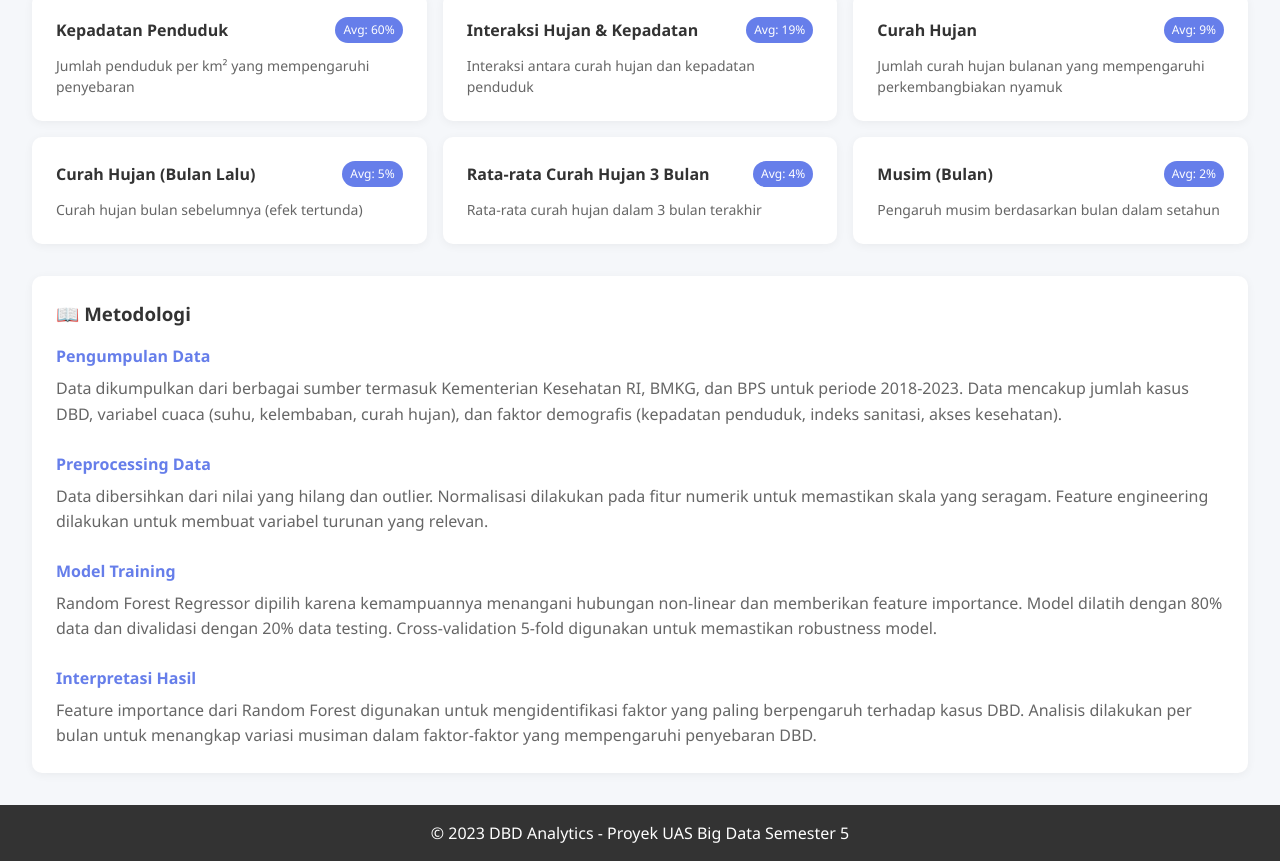
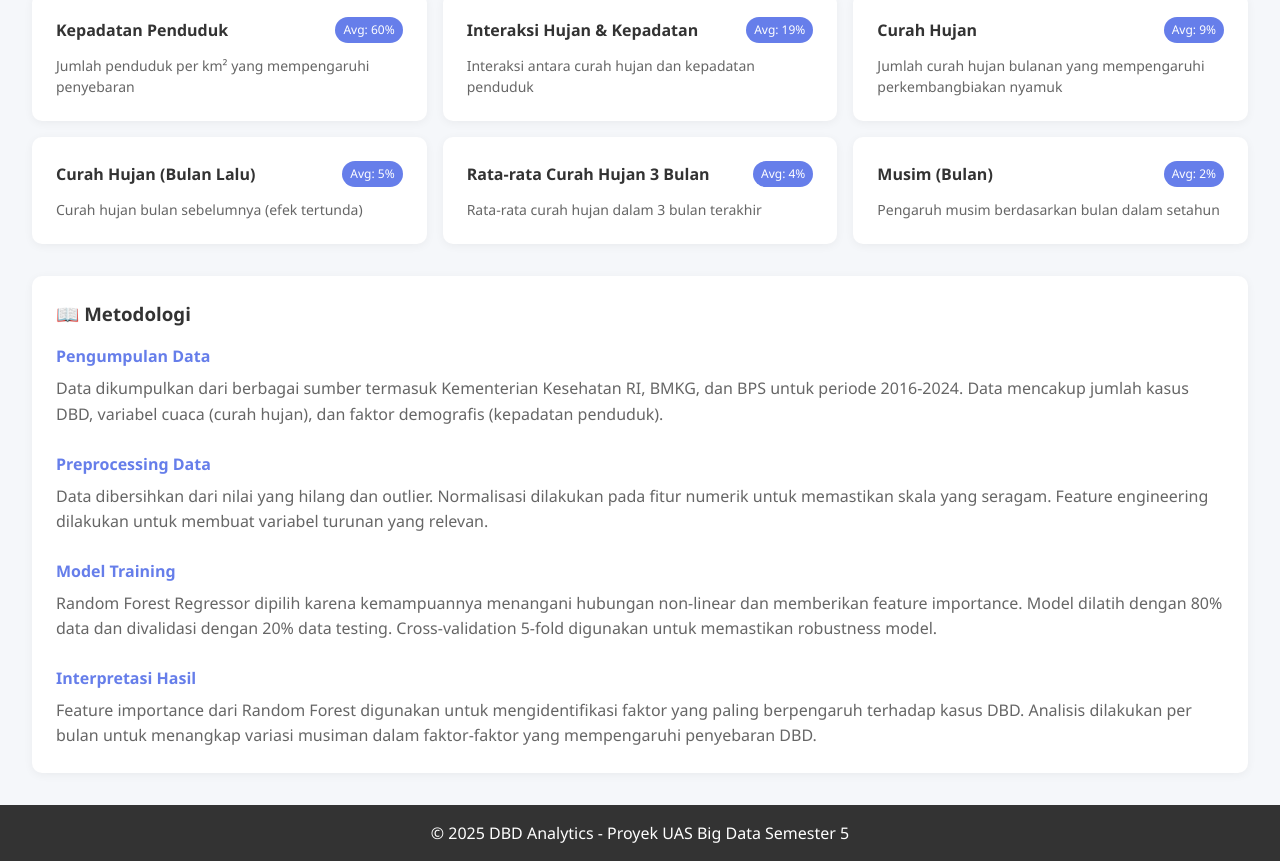
Before and after one commit to Aransyah28/Service-Big-Data, a React (Vite) app in the folder frontend/: page /model in a window 1280 px wide. Shown: the part 663-1524 px from the top of the page. Built offline with nearby package versions, Linux system fonts and the light colour scheme.

Commit message:
refactor

```diff
--- a/frontend/src/App.jsx
+++ b/frontend/src/App.jsx
@@ -22,7 +22,7 @@ function App() {
           </Routes>
         </main>
         <footer className="footer">
-          <p>© 2023 DBD Analytics - Proyek UAS Big Data Semester 5</p>
+          <p>© 2025 DBD Analytics - Proyek UAS Big Data Semester 5</p>
         </footer>
       </div>
     </Router>
--- a/frontend/src/pages/Dashboard.jsx
+++ b/frontend/src/pages/Dashboard.jsx
@@ -163,11 +163,11 @@ function Dashboard() {
         <h3>📋 Ringkasan Analisis</h3>
         <ul>
           <li>
-            <strong>Faktor dominan:</strong> Curah Hujan mempengaruhi kasus DBD terutama pada musim hujan
-            (November-Maret)
+            <strong>Faktor dominan:</strong> Kepadatan penduduk yang tinggi memiliki pengaruh terbesar terhadap
+            peningkatan kasus DBD ditambah dengan curah hujan yang tinggi juga berkontribusi signifikan
           </li>
           <li>
-            <strong>Pola musiman:</strong> Kasus tertinggi terjadi di bulan Maret saat curah hujan mencapai
+            <strong>Pola musiman:</strong> Kasus tertinggi terjadi di bulan Juni saat curah hujan mencapai
             puncaknya
           </li>
           <li>
--- a/frontend/src/pages/ModelInfo.jsx
+++ b/frontend/src/pages/ModelInfo.jsx
@@ -117,8 +117,7 @@ function ModelInfo() {
           <h4>Pengumpulan Data</h4>
           <p>
             Data dikumpulkan dari berbagai sumber termasuk Kementerian Kesehatan RI, BMKG, dan BPS
-            untuk periode 2018-2023. Data mencakup jumlah kasus DBD, variabel cuaca (suhu, kelembaban,
-            curah hujan), dan faktor demografis (kepadatan penduduk, indeks sanitasi, akses kesehatan).
+            untuk periode 2016-2024. Data mencakup jumlah kasus DBD, variabel cuaca (curah hujan), dan faktor demografis (kepadatan penduduk).
           </p>
 
           <h4>Preprocessing Data</h4>
```
